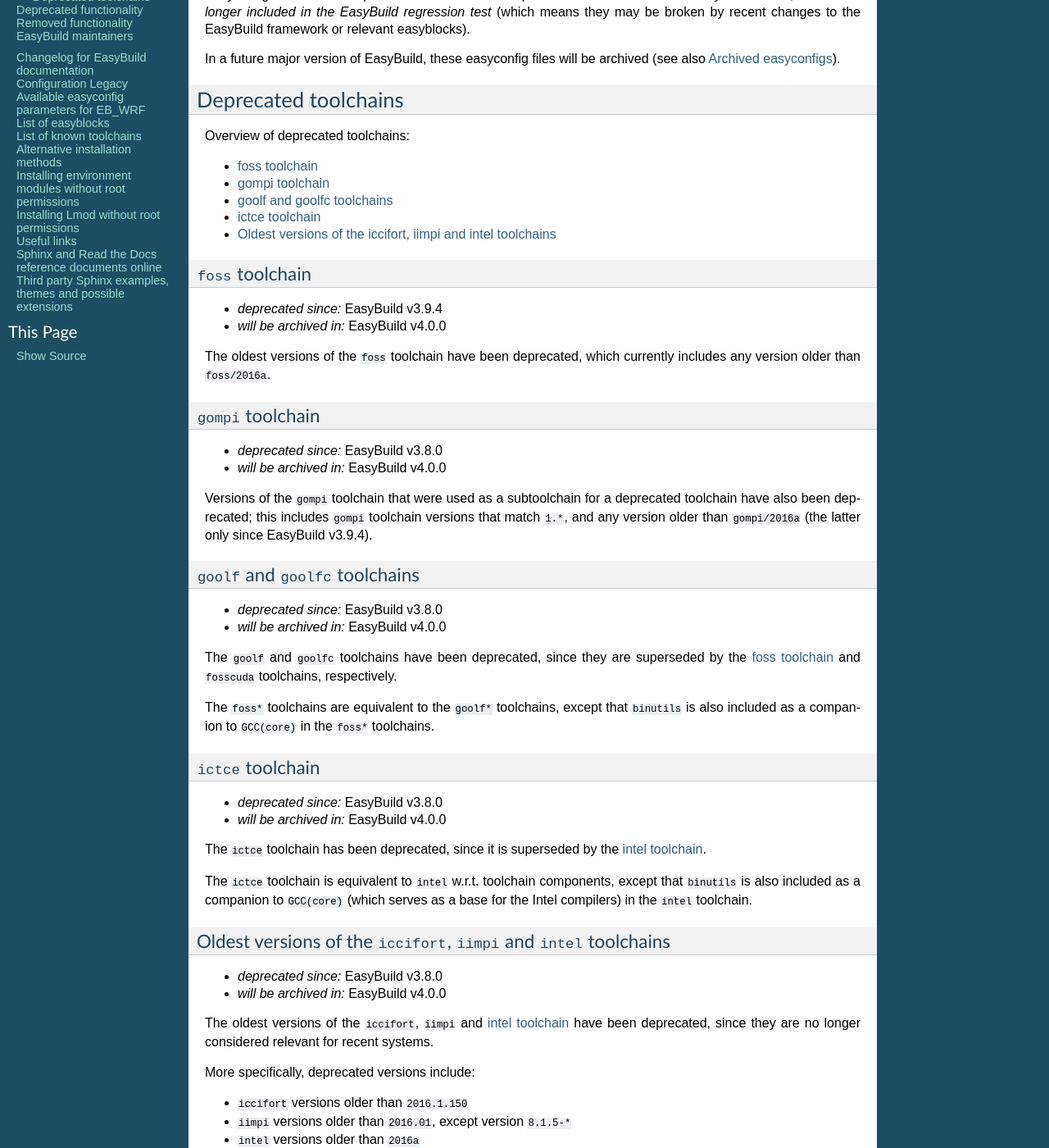
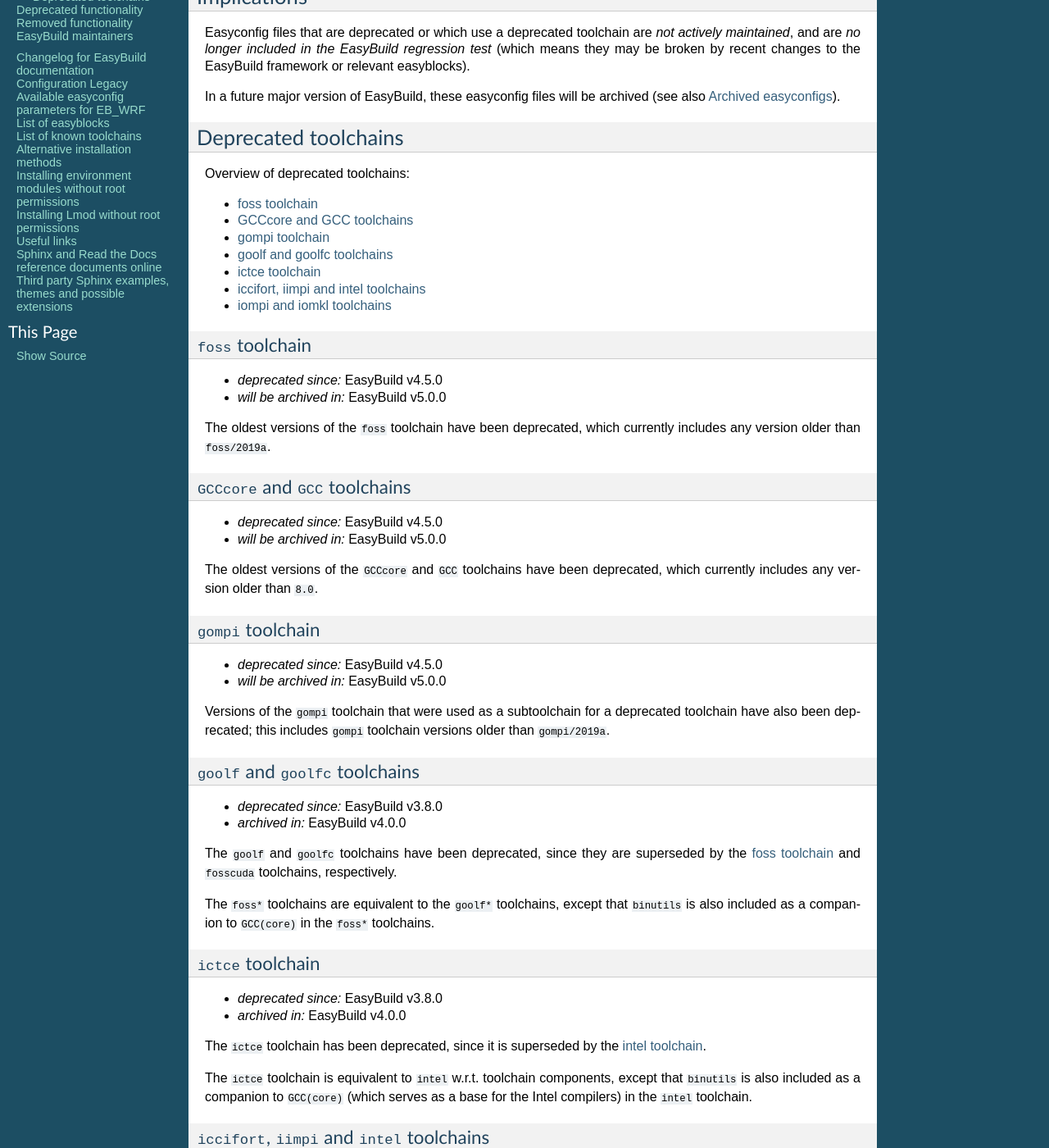
Before and after one commit to easybuilders/easybuild, a Sphinx documentation site: the page built from docs/Deprecated-easyconfigs.rst, in a window 1280 px wide and 1400 px high, scrolled down 1017 px. Shown: the whole window at 82% size. Built offline with Sphinx 7.4.7, drawn with Linux system fonts in a browser that asks for light colours; pages that are not in the unit, such as notebooks, are missing from menus; some of the changed text lies outside the part shown.

Commit message:
update overview of deprecated toolchains for EasyBuild v4.5.0

```diff
--- a/docs/Deprecated-easyconfigs.rst
+++ b/docs/Deprecated-easyconfigs.rst
@@ -64,10 +64,12 @@
 Overview of deprecated toolchains:
 
 * :ref:`deprecated_easyconfigs_toolchains_foss`
+* :ref:`deprecated_easyconfigs_toolchains_gcc`
 * :ref:`deprecated_easyconfigs_toolchains_gompi`
 * :ref:`deprecated_easyconfigs_toolchains_goolf`
 * :ref:`deprecated_easyconfigs_toolchains_ictce`
 * :ref:`deprecated_easyconfigs_toolchains_intel`
+* :ref:`deprecated_easyconfigs_toolchains_iomkl`
 
 
 .. _deprecated_easyconfigs_toolchains_foss:
@@ -75,11 +77,23 @@
 ``foss`` toolchain
 ~~~~~~~~~~~~~~~~~~
 
-* *deprecated since:* EasyBuild v3.9.4
-* *will be archived in:* EasyBuild v4.0.0
+* *deprecated since:* EasyBuild v4.5.0
+* *will be archived in:* EasyBuild v5.0.0
 
 The oldest versions of the ``foss`` toolchain have been deprecated,
-which currently includes any version older than ``foss/2016a``.
+which currently includes any version older than ``foss/2019a``.
+
+
+.. _deprecated_easyconfigs_toolchains_gcc:
+
+``GCCcore`` and ``GCC`` toolchains
+~~~~~~~~~~~~~~~~~~~~~~~~~~~~~~~~~~
+
+* *deprecated since:* EasyBuild v4.5.0
+* *will be archived in:* EasyBuild v5.0.0
+
+The oldest versions of the ``GCCcore`` and ``GCC`` toolchains have been deprecated,
+which currently includes any version older than ``8.0``.
 
 
 .. _deprecated_easyconfigs_toolchains_gompi:
@@ -87,12 +101,11 @@
 ``gompi`` toolchain
 ~~~~~~~~~~~~~~~~~~~
 
-* *deprecated since:* EasyBuild v3.8.0
-* *will be archived in:* EasyBuild v4.0.0
+* *deprecated since:* EasyBuild v4.5.0
+* *will be archived in:* EasyBuild v5.0.0
 
 Versions of the ``gompi`` toolchain that were used as a subtoolchain for a deprecated toolchain
-have also been deprecated; this includes ``gompi`` toolchain versions that match ``1.*``, and any version
-older than ``gompi/2016a`` (the latter only since EasyBuild v3.9.4).
+have also been deprecated; this includes ``gompi`` toolchain versions older than ``gompi/2019a``.
 
 
 .. _deprecated_easyconfigs_toolchains_goolf:
@@ -101,7 +114,7 @@
 ~~~~~~~~~~~~~~~~~~~~~~~~~~~~~~~~~~~
 
 * *deprecated since:* EasyBuild v3.8.0
-* *will be archived in:* EasyBuild v4.0.0
+* *archived in:* EasyBuild v4.0.0
 
 The ``goolf`` and ``goolfc`` toolchains have been deprecated,
 since they are superseded by the :ref:`common_toolchains_foss` and ``fosscuda`` toolchains, respectively.
@@ -116,7 +129,7 @@
 ~~~~~~~~~~~~~~~~~~~
 
 * *deprecated since:* EasyBuild v3.8.0
-* *will be archived in:* EasyBuild v4.0.0
+* *archived in:* EasyBuild v4.0.0
 
 The ``ictce`` toolchain has been deprecated, since it is superseded by the :ref:`common_toolchains_intel`.
 
@@ -127,17 +140,28 @@
 
 .. _deprecated_easyconfigs_toolchains_intel:
 
-Oldest versions of the ``iccifort``, ``iimpi`` and ``intel`` toolchains
-~~~~~~~~~~~~~~~~~~~~~~~~~~~~~~~~~~~~~~~~~~~~~~~~~~~~~~~~~~~~~~~~~~~~~~~
+``iccifort``, ``iimpi`` and ``intel`` toolchains
+~~~~~~~~~~~~~~~~~~~~~~~~~~~~~~~~~~~~~~~~~~~~~~~~
 
-* *deprecated since:* EasyBuild v3.8.0
-* *will be archived in:* EasyBuild v4.0.0
+* *deprecated since:* EasyBuild v4.5.0
+* *will be archived in:* EasyBuild v5.0.0
 
-The oldest versions of the ``iccifort``, ``iimpi`` and :ref:`common_toolchains_intel` have been deprecated,
-since they are no longer considered relevant for recent systems.
+The oldest versions of the ``iccifort``, ``iimpi`` and :ref:`common_toolchains_intel` have been deprecated.
 
-More specifically, deprecated versions include:
+Deprecated versions include:
 
-* ``iccifort`` versions older than ``2016.1.150``
-* ``iimpi`` versions older than ``2016.01``, except version ``8.1.5-*``
-* ``intel`` versions older than ``2016a``
+* ``iccifort`` versions older than ``2019.0``
+* ``iimpi`` versions older than ``2019a``
+* ``intel`` versions older than ``2019a``
+
+
+.. _deprecated_easyconfigs_toolchains_iomkl:
+
+``iompi`` and ``iomkl`` toolchains
+~~~~~~~~~~~~~~~~~~~~~~~~~~~~~~~~~~
+
+* *deprecated since:* EasyBuild v4.5.0
+* *will be archived in:* EasyBuild v5.0.0
+
+The oldest versions of the ``iompi`` and ``iomkl`` toolchains have been deprecated,
+which currently includes any version older than ``iompi/2019a`` and ``iomkl/2019a``.
```
